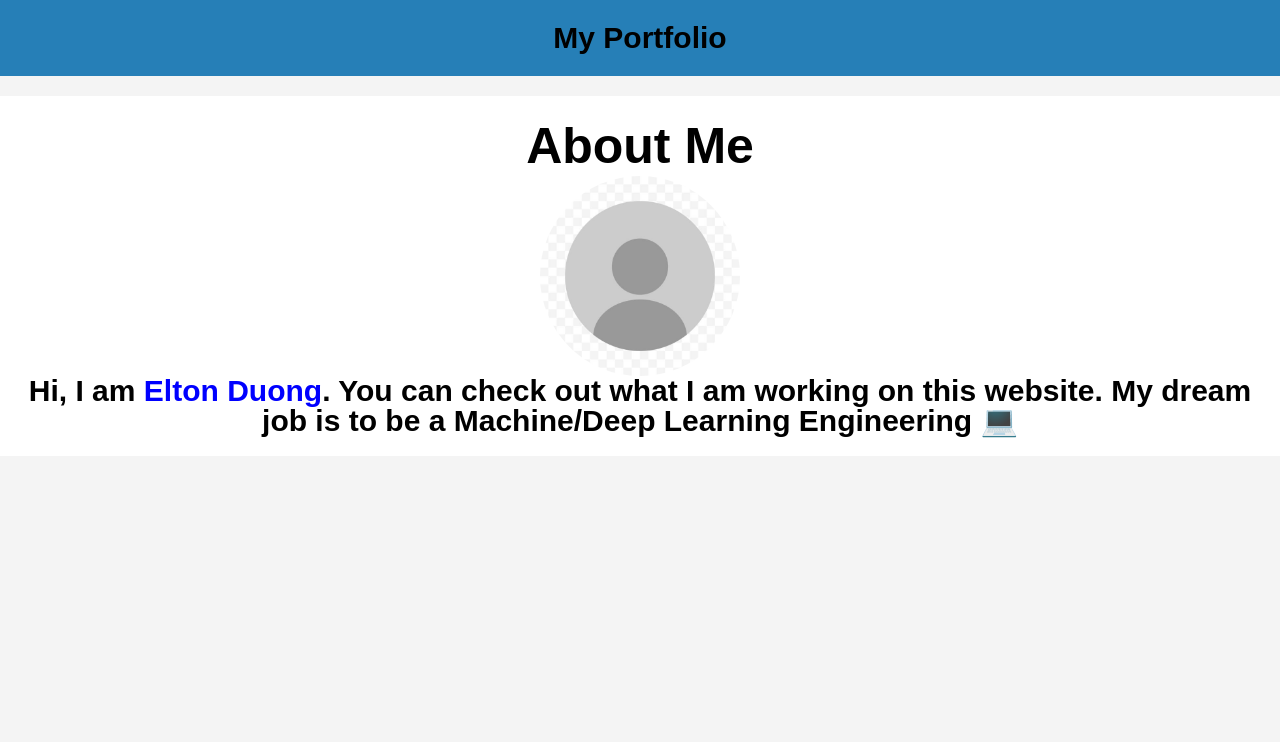
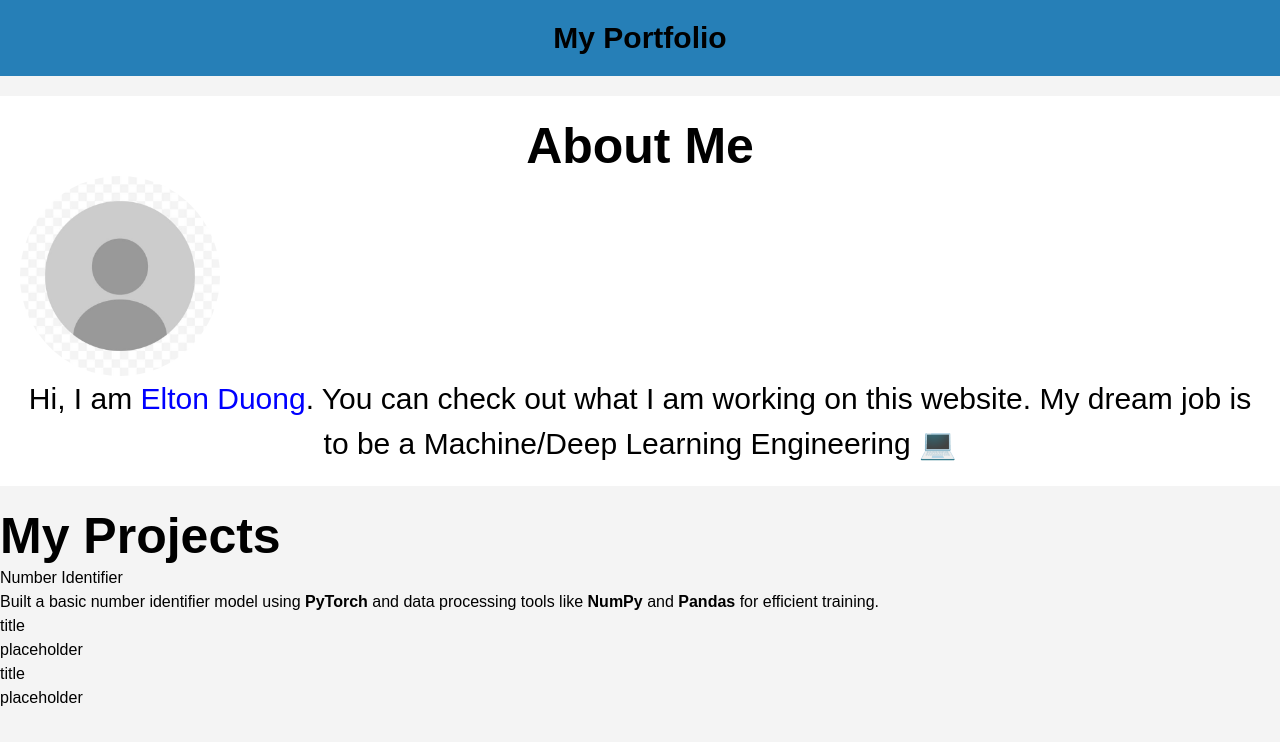
Before and after one commit to KhoaDuong2005/KhoaDuong2005.github.io, a plain HTML site: page index.html in a window 1280 px wide. Drawn offline with nearby package versions, Linux system fonts and the light colour scheme.

Commit message:
Change so that every Section Title will be out of the grid and also add My Projects section

```diff
--- a/index.html
+++ b/index.html
@@ -4,6 +4,10 @@
     <meta name="viewport" content="width=device-width, initial-scale=1.0" />
     <title>Elton Duong</title>
     <script src="https://unpkg.com/@tailwindcss/browser@4"></script>
+    <link
+      rel="stylesheet"
+      href="https://fonts.googleapis.com/css?family=Roboto Slab"
+    />
     <link rel="stylesheet" href="style.css" />
   </head>
   <body>
@@ -13,16 +17,48 @@
 
     <section id="bio">
       <h2 class="heading : text-3xl font-extrabold">About Me</h2>
-      <img
-        src="images/Temp Image.jpg"
-        alt="My Profile Picture"
-        class="center"
-      />
-      <p class="text-5xl font-extrabold">
-        Hi, I am <span style="color: blue">Elton Duong</span>. You can check out
-        what I am working on this website. My dream job is to be a Machine/Deep
-        Learning Engineering &#128187;
-      </p>
+      <div class="bio-content">
+        <img src="images/Temp Image.jpg" alt="My Profile Picture" />
+        <p>
+          Hi, I am <span style="color: blue">Elton Duong</span>. You can check
+          out what I am working on this website. My dream job is to be a
+          Machine/Deep Learning Engineering &#128187;
+        </p>
+      </div>
+    </section>
+
+    <section id="projects">
+      <h2 class="heading : text-3xl font-extrabold">My Projects</h2>
+      <div class="projects-grid">
+        <div class="project-card">
+          <a
+            href="https://github.com/KhoaDuong2005/Number-identifier/tree/main"
+            target="_blank"
+            class="project-title"
+          >
+            <span>Number Identifier</span>
+          </a>
+          <p>
+            Built a basic number identifier model using
+            <span class="font-extrabold">PyTorch</span> and data processing
+            tools like <span class="font-extrabold">NumPy</span> and
+            <span class="font-extrabold">Pandas</span> for efficient training.
+          </p>
+        </div>
+
+        <div class="project-card">
+          <a href="" class="project-title">
+            <span>title</span>
+          </a>
+          <p>placeholder</p>
+        </div>
+        <div class="project-card">
+          <a href="" class="project-title">
+            <span>title</span>
+          </a>
+          <p>placeholder</p>
+        </div>
+      </div>
     </section>
   </body>
 </html>
```
